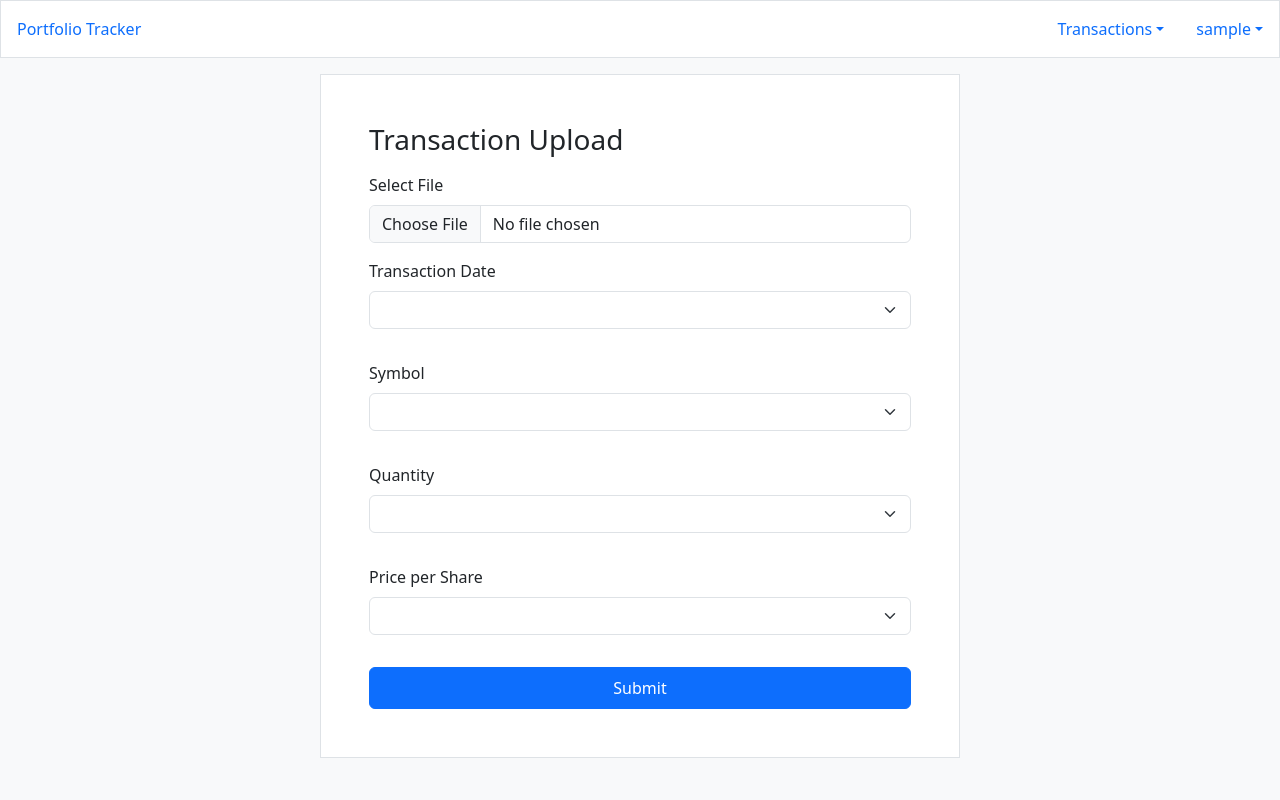
After one commit to shauncampbell20/portfolio-tracker, a Flask app: page /transactions/upload in a window 1280 px wide. The commit adds this page. Run offline with Flask 3, Linux system fonts and the light colour scheme; the visitor is signed in with stand-in values (Sample User, id 1); data comes from the database, SQL or seed files in the repository; lists and menus that the app fills with data are empty; parts of the project's set-up code (start-up, migrations or seed data) failed here and were passed over; some libraries are stand-ins or nearby versions.

Commit message:
add upload functionality

```diff
--- a/portfolio_tracker/helpers.py
+++ b/portfolio_tracker/helpers.py
@@ -111,6 +111,7 @@ class CacheControl:
         # calculate positions
         transactions_df = cache.get('transactions_df')
         if isinstance(transactions_df,pd.DataFrame):
+            transactions_df = transactions_df.sort_values('tran_date')
             positions = {}
             for row in transactions_df.values:
                 symb = row[3]
--- /dev/null
+++ b/portfolio_tracker/static/js/parseUpload.js
@@ -0,0 +1,66 @@
+document.getElementById('formFile').addEventListener('change', function(event) {
+    const file = event.target.files[0]; // Get the selected file
+
+    if (file) {
+        const reader = new FileReader();
+
+        reader.onload = function(e) {
+            const fileContent = e.target.result; // Get the file content as a string
+            const tranDropdown = document.getElementById('tran_date_select');
+            const symbolDropdown = document.getElementById('symbol_select');
+            const quantityDropdown = document.getElementById('quantity_select');
+            const priceDropdown = document.getElementById('price_select');
+
+            const baseOption1 = document.createElement('option');
+            const baseOption2 = document.createElement('option');
+            const baseOption3 = document.createElement('option');
+            const baseOption4 = document.createElement('option');
+            baseOption1.value = 'Select column'; // Set value
+            baseOption1.textContent = 'Select column'; // Set display text
+            baseOption2.value = 'Select column'; // Set value
+            baseOption2.textContent = 'Select column'; // Set display text
+            baseOption3.value = 'Select column'; // Set value
+            baseOption3.textContent = 'Select column'; // Set display text
+            baseOption4.value = 'Select column'; // Set value
+            baseOption4.textContent = 'Select column'; // Set display text
+
+
+            // Clear existing options (optional, if you want to replace them)
+            tranDropdown.innerHTML = '';
+            symbolDropdown.innerHTML = '';
+            quantityDropdown.innerHTML = '';
+            priceDropdown.innerHTML = '';
+            tranDropdown.appendChild(baseOption1);
+            symbolDropdown.appendChild(baseOption2);
+            quantityDropdown.appendChild(baseOption3);
+            priceDropdown.appendChild(baseOption4);
+
+            // Assuming the file content is a comma-separated list of values
+            let headers = fileContent.split(/\r?\n|\r/)[0];
+            let items = headers.replace(/['"]/g, '').split(',');
+            console.log(items)
+
+
+            items.forEach(itemText => {
+                const option1 = document.createElement('option');
+                const option2 = document.createElement('option');
+                const option3 = document.createElement('option');
+                const option4 = document.createElement('option');
+                option1.value = itemText.trim(); // Set value
+                option1.textContent = itemText.trim(); // Set display text
+                option2.value = itemText.trim(); // Set value
+                option2.textContent = itemText.trim(); // Set display text
+                option3.value = itemText.trim(); // Set value
+                option3.textContent = itemText.trim(); // Set display text
+                option4.value = itemText.trim(); // Set value
+                option4.textContent = itemText.trim(); // Set display text
+                tranDropdown.appendChild(option1);
+                symbolDropdown.appendChild(option2);
+                quantityDropdown.appendChild(option3);
+                priceDropdown.appendChild(option4);
+            });
+        };
+
+        reader.readAsText(file); // Read the file as text
+    }
+});
--- a/portfolio_tracker/templates/base.html
+++ b/portfolio_tracker/templates/base.html
@@ -24,6 +24,7 @@
             <ul class="dropdown-menu dropdown-menu-">
               <li><a class="dropdown-item" href="{{ url_for('transactions.enter') }}">Enter</a></li>
               <li><a class="dropdown-item" href="{{ url_for('transactions.view') }}">Edit/Delete</a></li>
+              <li><a class="dropdown-item" href="{{ url_for('transactions.upload') }}">Upload</a></li>
             </ul>
         </li>
         <li class="nav-item dropdown">
--- /dev/null
+++ b/portfolio_tracker/templates/transactions/upload.html
@@ -0,0 +1,46 @@
+{% extends 'base.html' %}
+
+{% block content %}
+<div class="d-flex justify-content-center align-items-center min-vh-90">
+  <div class="p-5 m-3 border bg-white w-50">
+    <form method="post" enctype="multipart/form-data">
+      <h1 class="h3 mb-3 fw-normal">Transaction Upload</h1>
+
+      <!-- Flash Messages -->
+      {% with messages = get_flashed_messages(with_categories=true) %}
+        {% if messages %}
+          {% for category, message in messages %}
+          <div class="alert alert-info" role="alert">{{ message }}</div>
+          {% endfor %}
+        {% endif %}
+      {% endwith %}
+
+      <!-- Inputs -->
+      <div class="mb-3">
+        <label for="formFile" class="form-label">Select File</label>
+        <input name="formFile" class="form-control" type="file" id="formFile" accept=".csv,.txt" required>
+      </div>
+      <!-- <div class="p-3"></div> -->
+        <label for="tran_date_select" class="form-label">Transaction Date</label>
+        <select name="tran_date_select" class="form-select" id="tran_date_select" required>
+        </select>
+        <div class="p-3"></div>
+        <label for="symbol_select" class="form-label">Symbol</label>
+        <select name="symbol_select" class="form-select" id="symbol_select" required>
+        </select>
+        <div class="p-3"></div>
+        <label for="quantity_select" class="form-label">Quantity</label>
+        <select name="quantity_select" class="form-select" id="quantity_select" required>
+        </select>
+        <div class="p-3"></div>
+        <label for="price_select" class="form-label">Price per Share</label>
+        <select name="price_select" class="form-select" id="price_select" required>
+        </select>
+        <div class="p-3"></div>
+      <button class="btn btn-primary w-100 py-2" type="submit" value="Upload">Submit</button>
+
+    </form>
+    <script src="{{ url_for('static', filename='js/parseUpload.js') }}"></script>
+  </div>
+</div>
+{% endblock %}
--- a/portfolio_tracker/transactions.py
+++ b/portfolio_tracker/transactions.py
@@ -147,3 +147,69 @@ def view():
     trans['tran_date'] = trans['tran_date'].apply(lambda x: pd.Timestamp(x).strftime('%m/%d/%Y'))
     trans = trans.to_dict('records')
     return render_template('transactions/view.html', trans=trans)
+
+@bp.route('/upload', methods=('GET', 'POST'))
+@login_required
+def upload():
+    if request.method == 'POST':
+        try:
+            df = pd.read_csv(request.files.get('formFile'))
+        except:
+            flash('Unable to parse file')
+            return render_template('transactions/upload.html')
+
+        date_col = request.form.get('tran_date_select')
+        symb_col = request.form.get('symbol_select')
+        q_col = request.form.get('quantity_select')
+        price_col = request.form.get('price_select')
+        if date_col == 'Select column' or symb_col == 'Select column' or q_col == 'Select column' or price_col == 'Select column':
+            flash('Please select columns')
+            return render_template('transactions/upload.html')
+
+        errors = []
+        print(symb_col)
+        try:
+            df[date_col] = df[date_col].apply(lambda x: pd.Timestamp(x).strftime('%Y-%m-%d'))
+        except:
+            errors.append(f'Unable to convert column {date_col} to date')
+        try:
+            df[symb_col] = df[symb_col].astype(str)
+        except:
+            errors.append(f'Unable to convert column {symb_col} to string')
+        try:
+            df[q_col] = df[q_col].astype(float)
+        except:
+            errors.append(f'Unable to convert column {q_col} to numeric')
+        try:
+            if df[price_col].dtype == object:
+                df[price_col] = df[price_col].apply(lambda x: x.replace('$','').replace(',','').replace('(','').replace(')',''))
+            df[price_col] = df[price_col].astype(float)
+        except:
+            errors.append(f'Unable to convert column {price_col} to numeric')
+        if len(errors) > 0:
+            flash('\n'.join(errors))
+            return render_template('transactions/upload.html')
+
+        for symbol in df[symb_col].unique():
+            try:
+                test = yf.Ticker(symbol).history(period='7d',interval='1d')
+                if len(test) == 0:
+                    errors.append(f"symbol {symbol} not found")
+            except:
+                errors.append(f"error retrieving data for {symbol}")
+        if len(errors) > 0:
+            flash('\n'.join(errors))
+            return render_template('transactions/upload.html')
+
+        db = get_db()
+        for ind, row in df.iterrows():
+            db.execute(
+                        '''INSERT INTO transactions (user_id, tran_date, symbol, quantity, share_price)
+                        VALUES (?, ?, ?, ?, ?)''',
+                        (g.user['id'], row[date_col], row[symb_col], row[q_col], row[price_col]),
+                )
+            db.commit()
+        cache.set('updates_needed',['transactions', 'info', 'history'])
+        flash(f'{len(df)} Transactions Uploaded')
+
+    return render_template('transactions/upload.html')
```
Also changed, not shown: portfolio_tracker/static/js/buttonGroup.js (added, +7 -0 lines), portfolio_tracker/static/js/getHistory.js (added, +23 -0 lines), portfolio_tracker/static/js/getPositionsTable.js (added, +19 -0 lines), portfolio_tracker/templates/main/index.html (+5 -55 lines).
